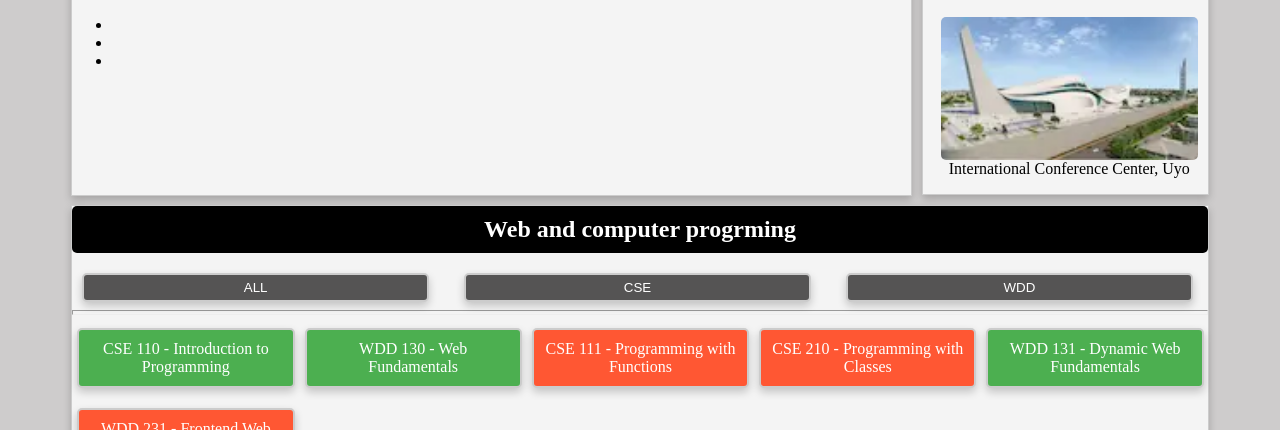
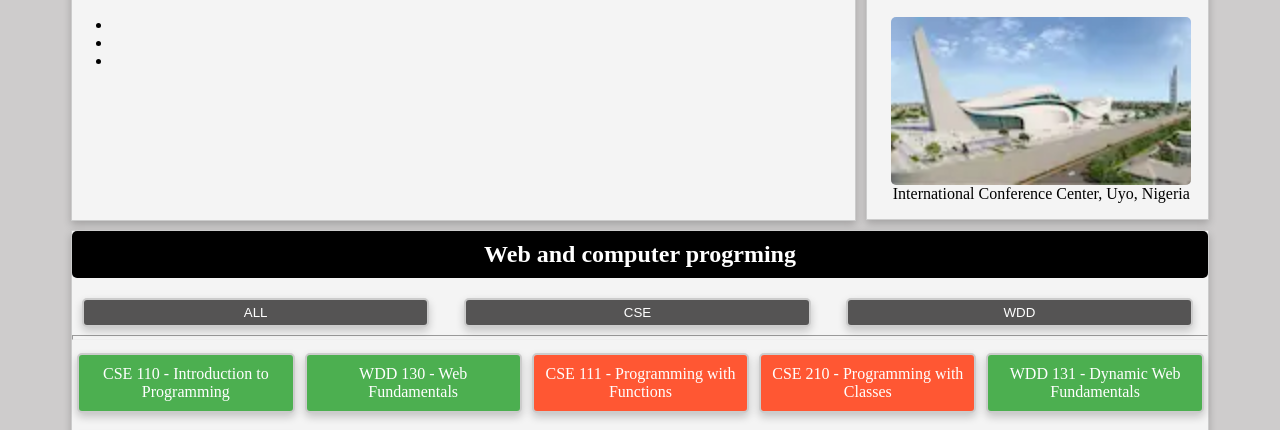
Before and after one commit to Willims1992/wdd231, a plain HTML site: page index.html in a window 1280 px wide. Shown: the part 349-779 px from the top of the page. Drawn offline with Linux system fonts and the light colour scheme.

Commit message:
correction

```diff
--- a/index.html
+++ b/index.html
@@ -44,7 +44,7 @@
                 <h2>Uyo, Nigeria</h2>
                 <figure class="uyo-img">
                     <img src="images/uyo-2.webp" alt="Internqational Conference Center, Uyo" width="300">
-                    <figcaption>International Conference Center, Uyo</figcaption>
+                    <figcaption>International Conference Center, Uyo, Nigeria</figcaption>
                 </figure>
             </section>
             <section class="section3">
```
